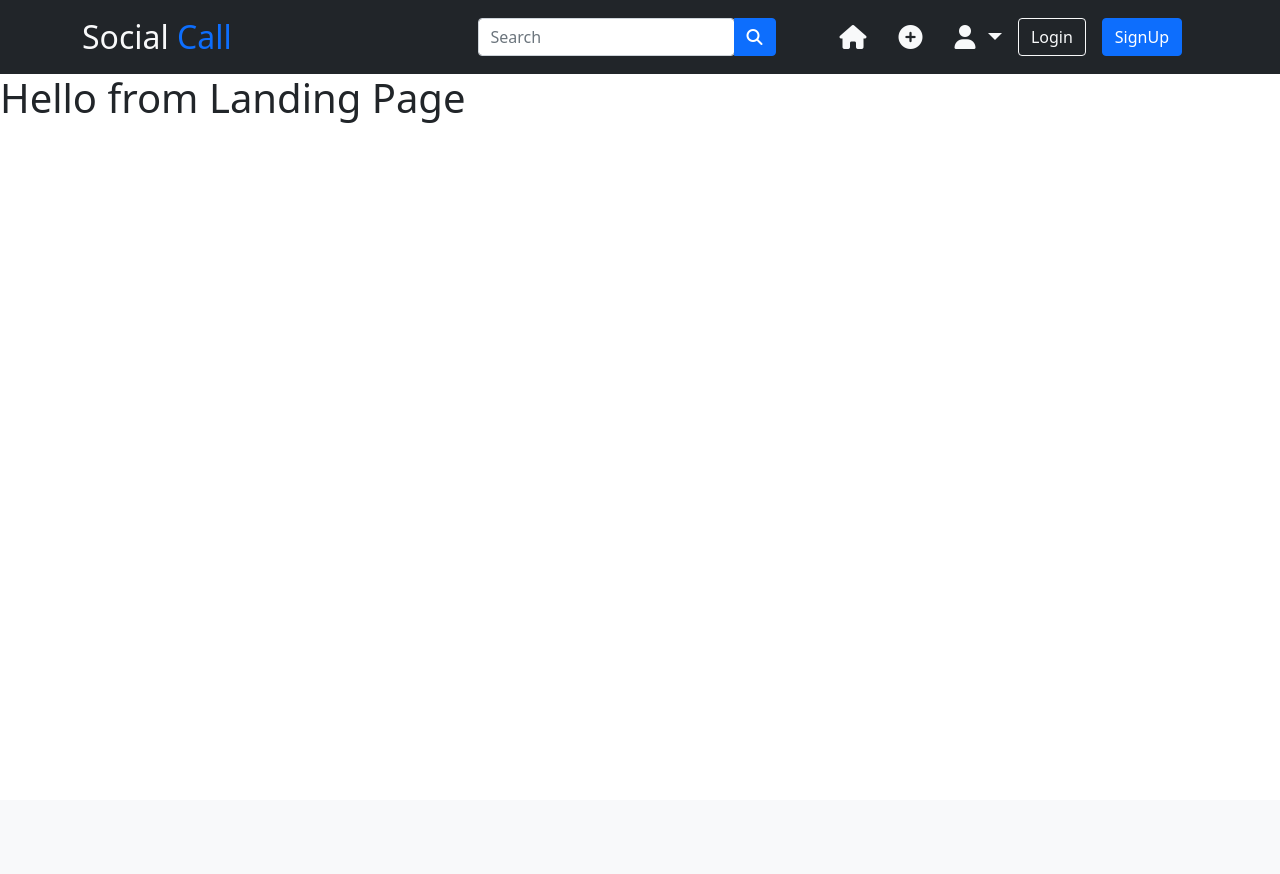
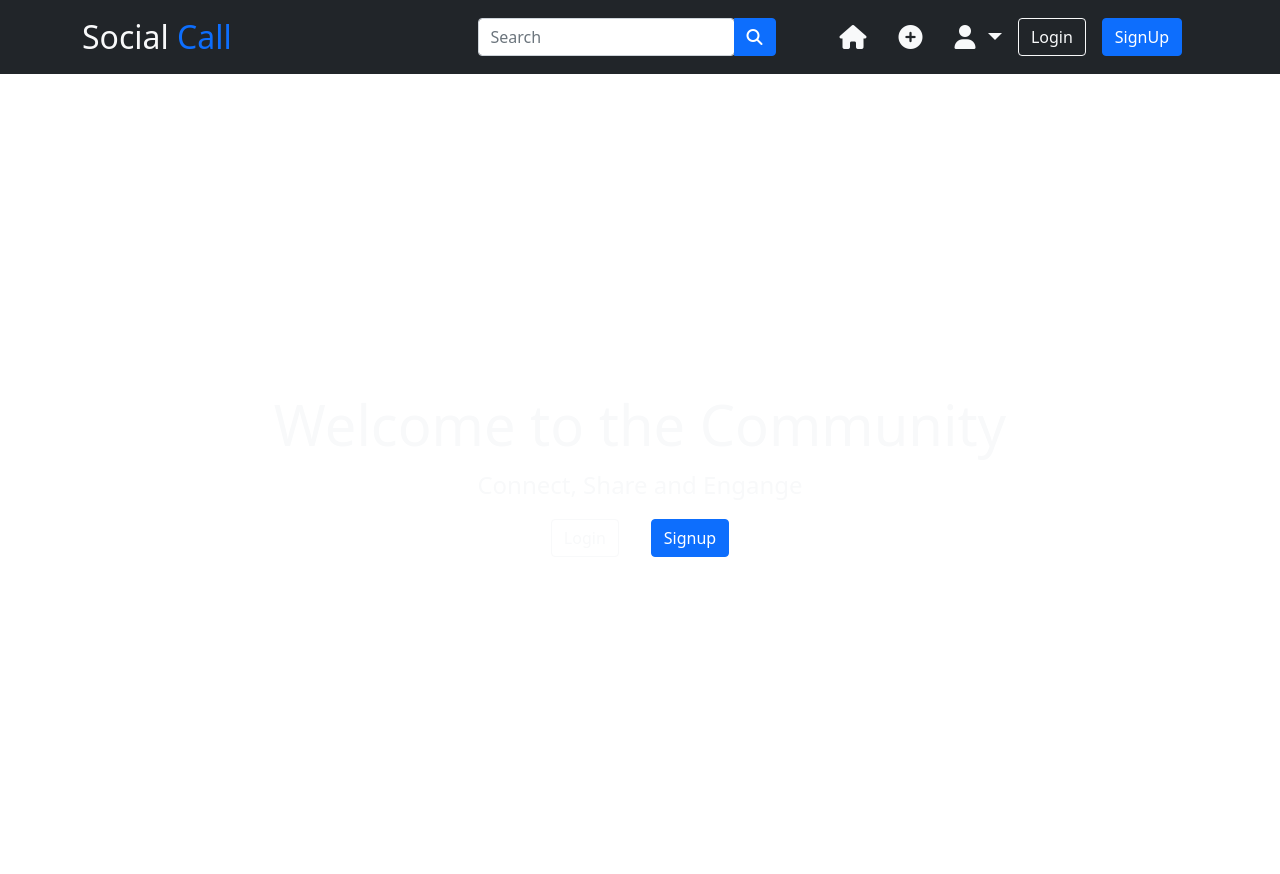
Before and after one commit to otienotimothy/social_call, a Django app: template social/templates/index.html in a window 1280 px wide. Before the commit the page ends 123 px from the top, so only its background shows below. Run offline with Django 3.2, Linux system fonts and the light colour scheme; the template is opened without the code that fills it, so the values that code supplies are empty; some libraries are stand-ins or nearby versions.

Commit message:
Add a landing page

```diff
--- a/social/templates/index.html
+++ b/social/templates/index.html
@@ -1,5 +1,19 @@
-{% extends 'base.html' %}
-
-{% block content %}
-<h1>Hello from Landing Page</h1>
+{% extends 'base.html' %} {% block content %}
+{% load static %}
+<main>
+	<div class="container">
+		<div
+			class="min-vh-100 text-center d-flex flex-column align-items-center justify-content-center"
+		>
+			<div>
+				<h1 class="display-4 text-light">Welcome to the Community</h1>
+				<p class="text-light fs-4">Connect, Share and Engange</p>
+			</div>
+			<div class="d-md-flex align-items-center justify-content-center">
+				<button class="btn btn-outline-light me-3">Login</button>
+				<button class="btn btn-primary ms-3">Signup</button>
+			</div>
+		</div>
+	</div>
+</main>
 {% endblock %}
```
